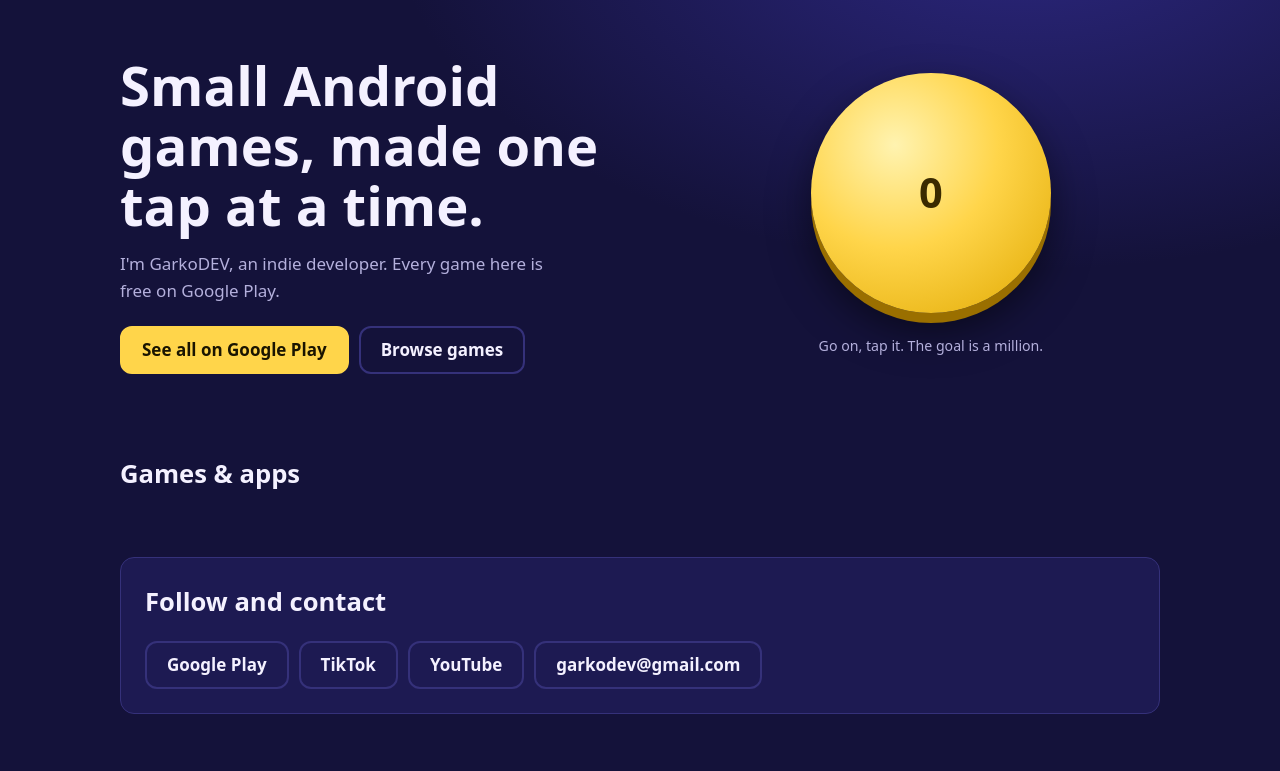
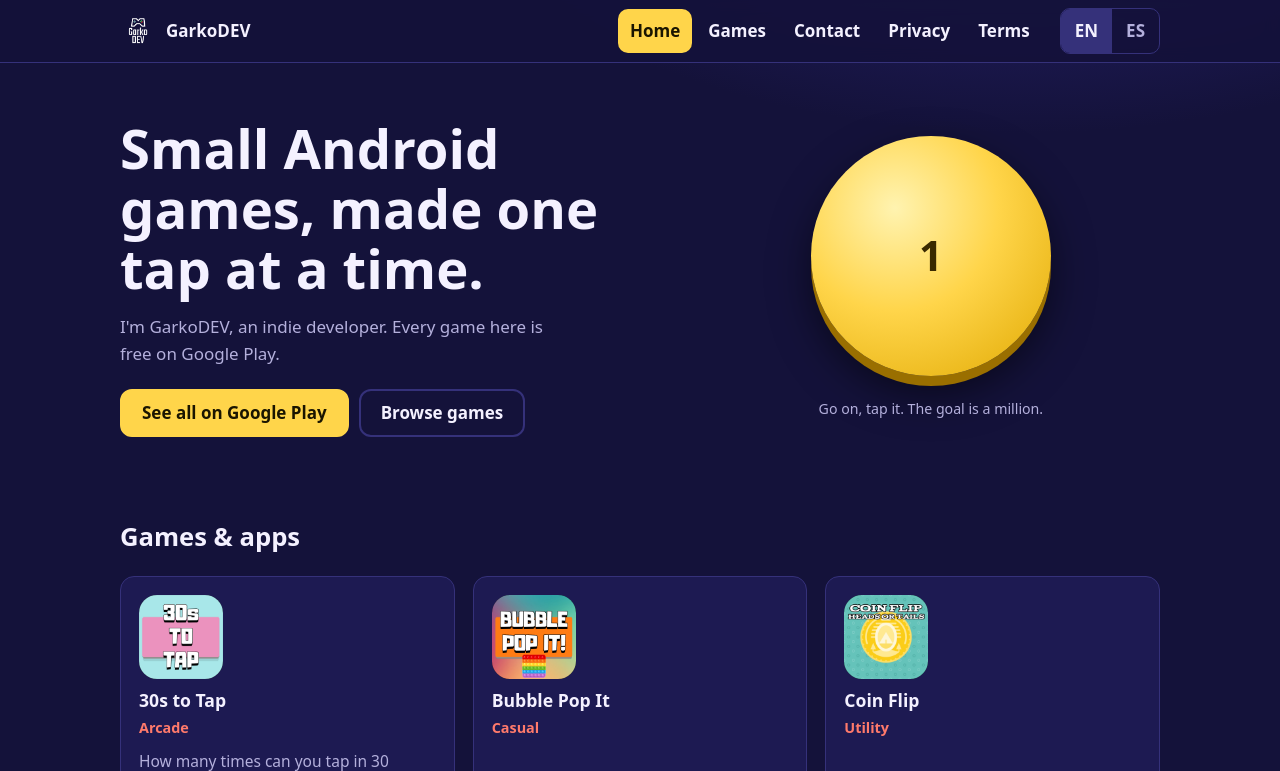
Before and after one commit to GarkoDEV/garkodev.github.io, a plain HTML site: page index.html in a window 1280 px wide. Both pictures are taken after a click on the button "Tap". Shown: the top 771 px of the page. Drawn offline with Linux system fonts and the light colour scheme; files that its build step writes are made by us from their sources.

Commit message:
chat gpt

```diff
--- a/index.html
+++ b/index.html
@@ -4,7 +4,7 @@
 <meta name="description" content="Indie Android games and apps by GarkoDEV: clickers, puzzles and utilities. Download them free on Google Play.">
 <link rel="canonical" href="https://garkodev.github.io/">
 <meta property="og:title" content="GarkoDEV - Android Games &amp; Apps"><meta property="og:description" content="Indie Android games and apps. Free on Google Play."><meta property="og:image" content="https://garkodev.github.io/Icon_512_GarkoDEV_Black.png"><meta property="og:url" content="https://garkodev.github.io/">
-<meta charset="UTF-8"><meta name="viewport" content="width=device-width,initial-scale=1"><meta name="google-adsense-account" content="ca-pub-8471738047534504"><meta name="theme-color" content="#14123a"><link rel="icon" href="Icon_512_GarkoDEV_Black.png"><link rel="stylesheet" href="css/style.css"><script>try{document.documentElement.lang=localStorage.lang==="es"?"es":"en"}catch(e){}</script>
+<meta charset="UTF-8"><meta name="viewport" content="width=device-width,initial-scale=1"><meta name="google-adsense-account" content="ca-pub-8471738047534504"><meta name="theme-color" content="#14123a"><link rel="icon" href="Icon_512_GarkoDEV_Black.png"><link rel="stylesheet" href="style.css"><script>try{document.documentElement.lang=localStorage.getItem("lang")==="es"?"es":"en"}catch(e){}</script>
 </head><body>
 <a class="skip" href="#main">Skip to content</a>
 <div id="site-header"></div>
--- /dev/null
+++ b/js/main.js
@@ -0,0 +1,76 @@
+/* Shared site navigation, language switcher, games and tap counter. */
+(() => {
+  "use strict";
+
+  const playStore = "https://play.google.com/store/apps/developer?id=GarkoDEV";
+  const games = [
+    ["30s to Tap", "Arcade", "Icon_30sToTap.png", "SixtySecondsToTap", "How many times can you tap in 30 seconds? A quick reflex challenge with a simple goal.", "¿Cuántas veces puedes tocar la pantalla en 30 segundos? Un reto rápido de reflejos con un objetivo sencillo."],
+    ["Bubble Pop It", "Casual", "Icon_BubblePopIt.png", "BubblePopIt", "Pop colorful bubbles and enjoy a satisfying, relaxing break.", "Explota burbujas de colores y disfruta de un descanso relajante."],
+    ["Coin Flip", "Utility", "Icon_Coin_Flip.png", "CoinFlip", "Can't decide? Flip a coin and let chance choose heads or tails.", "¿No sabes qué elegir? Lanza una moneda y deja que el azar decida."],
+    ["Dodge Tap", "Arcade", "Icon_DodgeTap.png", "DodgeTap", "Tap to dodge incoming obstacles and see how long you can last.", "Toca para esquivar obstáculos y descubre cuánto tiempo puedes aguantar."],
+    ["One Million Clicker", "Clicker", "Icon_OneMillionClicker.png", "OneMillionClicker", "Tap your way toward one million and watch your counter grow.", "Toca para llegar al millón y observa cómo aumenta tu contador."],
+    ["One Million Countdown", "Utility", "Icon_OneMillionCountdown.png", "OneMillionCountdown", "Keep track of the countdown to one million with a clear, simple display.", "Sigue la cuenta atrás hasta un millón con una pantalla clara y sencilla."],
+    ["One Million Taps", "Clicker", "Icon_OneMillionTaps.png", "OneMillionTaps", "A tiny tapping challenge: keep going until you reach one million taps.", "Un pequeño reto de toques: sigue hasta alcanzar un millón."],
+    ["Random Dice", "Utility", "Icon_RandomDice.png", "RandomDice", "Roll a virtual die whenever you need a random result.", "Lanza un dado virtual cuando necesites un resultado al azar."],
+    ["Sliding Puzzle", "Puzzle", "Icon_SlidingPuzzle.png", "SlidingPuzzle", "Slide the tiles into order and solve a classic number puzzle.", "Desliza las fichas hasta ordenarlas y resuelve un clásico puzle numérico."],
+    ["Temperature Converter", "Utility", "Icon_TemperatureConverter.png", "TemperatureConverter", "Convert temperatures between Celsius, Fahrenheit and Kelvin.", "Convierte temperaturas entre Celsius, Fahrenheit y Kelvin."]
+  ];
+
+  const text = (en, es) => `<span class="en">${en}</span><span class="es">${es}</span>`;
+  const page = location.pathname.split("/").pop() || "index.html";
+  const active = page === "privacy.html" ? "privacy" : page === "terms.html" ? "terms" : "home";
+  const header = document.getElementById("site-header");
+  if (header) {
+    header.innerHTML = `<header class="site"><div class="wrap">
+      <a class="brand" href="index.html"><img src="Icon_512_GarkoDEV_Black.png" width="36" height="36" alt=""><span>GarkoDEV</span></a>
+      <nav aria-label="${"Main navigation"}">
+        <a href="index.html"${active === "home" ? " aria-current=page" : ""}>${text("Home", "Inicio")}</a>
+        <a href="index.html#games">${text("Games", "Juegos")}</a>
+        <a href="index.html#contact">${text("Contact", "Contacto")}</a>
+        <a href="privacy.html"${active === "privacy" ? " aria-current=page" : ""}>${text("Privacy", "Privacidad")}</a>
+        <a href="terms.html"${active === "terms" ? " aria-current=page" : ""}>${text("Terms", "Términos")}</a>
+      </nav>
+      <div class="lang" aria-label="Language"><button type="button" data-lang="en" aria-pressed="false" lang="en">EN</button><button type="button" data-lang="es" aria-pressed="false" lang="es">ES</button></div>
+    </div></header>`;
+  }
+
+  const footer = document.getElementById("site-footer");
+  if (footer) footer.innerHTML = `<footer class="site"><div class="wrap"><span>© ${new Date().getFullYear()} GarkoDEV</span><span>${text("Made independently in Spain.", "Hecho de forma independiente en España.")}</span><span><a href="privacy.html">${text("Privacy policy", "Privacidad")}</a> · <a href="terms.html">${text("Terms", "Términos")}</a> · <a href="app-ads.txt">app-ads.txt</a></span></div></footer>`;
+
+  const setLanguage = (language) => {
+    const lang = language === "es" ? "es" : "en";
+    document.documentElement.lang = lang;
+    try { localStorage.setItem("lang", lang); } catch (_) { /* Storage may be disabled. */ }
+    document.querySelectorAll(".lang [data-lang]").forEach((button) => {
+      button.setAttribute("aria-pressed", String(button.dataset.lang === lang));
+    });
+  };
+  document.querySelectorAll(".lang [data-lang]").forEach((button) => {
+    button.addEventListener("click", () => setLanguage(button.dataset.lang));
+  });
+  setLanguage(document.documentElement.lang);
+
+  const list = document.getElementById("games");
+  if (list) {
+    list.innerHTML = games.map(([name, category, icon, packageName, en, es]) => {
+      const packageId = `com.GarkoDEV.${packageName}`;
+      const url = `https://play.google.com/store/apps/details?id=${encodeURIComponent(packageId)}`;
+      return `<li class="card"><img src="${icon}" width="84" height="84" loading="lazy" alt="${name} app icon"><h3>${name}</h3><p class="tag">${category}</p><p>${text(en, es)}</p><a class="btn" href="${url}" target="_blank" rel="noopener noreferrer">${text("View on Google Play", "Ver en Google Play")}</a></li>`;
+    }).join("");
+  }
+
+  const tap = document.getElementById("tap");
+  const count = document.getElementById("count");
+  if (tap && count) {
+    let total = 0;
+    try { total = Math.max(0, Number.parseInt(localStorage.getItem("garkodev-taps") || "0", 10) || 0); } catch (_) { /* Storage may be disabled. */ }
+    const renderCount = () => { count.textContent = total.toLocaleString(document.documentElement.lang); };
+    renderCount();
+    tap.addEventListener("click", () => {
+      total = Math.min(1000000, total + 1);
+      try { localStorage.setItem("garkodev-taps", String(total)); } catch (_) { /* Counter still works for this visit. */ }
+      renderCount();
+      tap.setAttribute("aria-label", `${total.toLocaleString(document.documentElement.lang)} taps`);
+    });
+  }
+})();
```
Also changed, not shown: privacy.html (+1 -1 lines), terms.html (+1 -1 lines), app-ads.txt.
